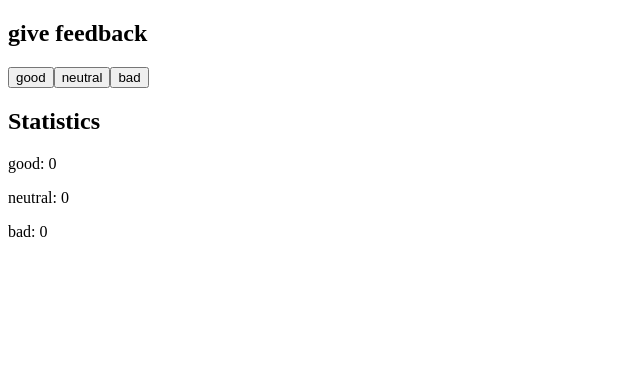
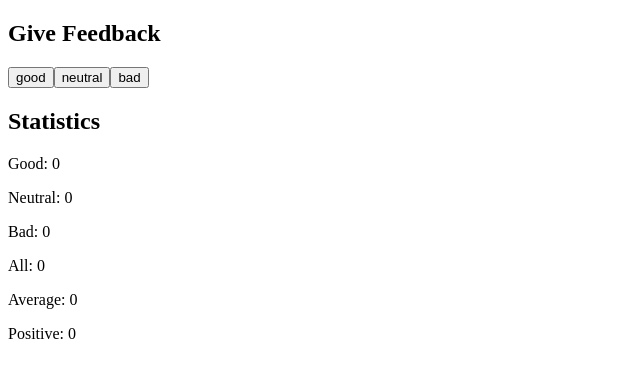
Before and after one commit to ChrisDiPiero/FSO_part-1, a React (Create React App) app: page / in a window 1280 px wide. Shown: the top 378 px of the page, without its empty margins (0-640 px from the left). Built offline with nearby package versions, Linux system fonts and the light colour scheme.

Commit message:
added statistics

```diff
--- a/src/App.js
+++ b/src/App.js
@@ -11,9 +11,44 @@ const Display = props => <span>{props.value}</span>
 
 const App = () => {
 
-  const [goodCount, setGoodCount] = useState(0)
-  const [neutralCount, setNeutralCount] = useState(0)
-  const [badCount, setBadCount] = useState(0)
+  const [good, setGood] = useState(0)
+  const [neutral, setNeutral] = useState(0)
+  const [bad, setBad] = useState(0)
+  const [all, setAll] = useState(1)
+  const [average, setAverage] = useState(0)
+  const [positive, setPositive] = useState(0)
+
+  const update = (review) => {
+
+
+    switch (review) {
+      case 'good':
+        setGood(good + 1)
+        break
+      case 'neutral':
+        setNeutral(neutral + 1)
+        break
+      case 'bad':
+        setBad(bad + 1)
+        break
+      default:
+        return
+    }
+
+    calculateAverage()
+    calculatePositive()
+  }
+
+  const calculateAverage = () => {
+    console.log(all)
+    const calculate = (good - bad) / all
+    setAverage( calculate )
+  }
+
+  const calculatePositive = () => {
+    const calculate = good / all
+    setPositive( calculate )
+  }
 
   // const setToGood = newValue => { setGoodCount(newValue) }
   // const setToNeutral = newValue => {setNeutralCount(newValue) }
@@ -21,14 +56,24 @@ const App = () => {
 
   return(
     <div>
-      <h2>give feedback</h2>
-      <button onClick={ () => setGoodCount(goodCount + 1) }>good</button>
-      <button onClick={ () => setNeutralCount(neutralCount + 1) }>neutral</button>
-      <button onClick={ () => setBadCount(badCount + 1) }>bad</button>
+      <h2>Give Feedback</h2>
+      <button onClick={ () => { setAll(all + 1)
+                                update('good') }
+                      }>good</button>
+      <button onClick={ () => { setAll(all + 1)
+                                update('neutral') }
+                        }>neutral</button>
+      <button onClick={ () => { setAll(all + 1)
+                                update('bad') }
+                        }>bad</button>
+
       <h2>Statistics</h2>
-      <p>good: <Display value={goodCount}/></p>
-      <p>neutral: <Display value={neutralCount}/></p>
-      <p>bad: <Display value={badCount}/></p>
+      <p>Good: <Display value={good}/></p>
+      <p>Neutral: <Display value={neutral}/></p>
+      <p>Bad: <Display value={bad}/></p>
+      <p>All: <Display value={all - 1}/></p>
+      <p>Average: <Display value={average}/></p>
+      <p>Positive: <Display value={positive}/></p>
     </div>
   )
 }
```
